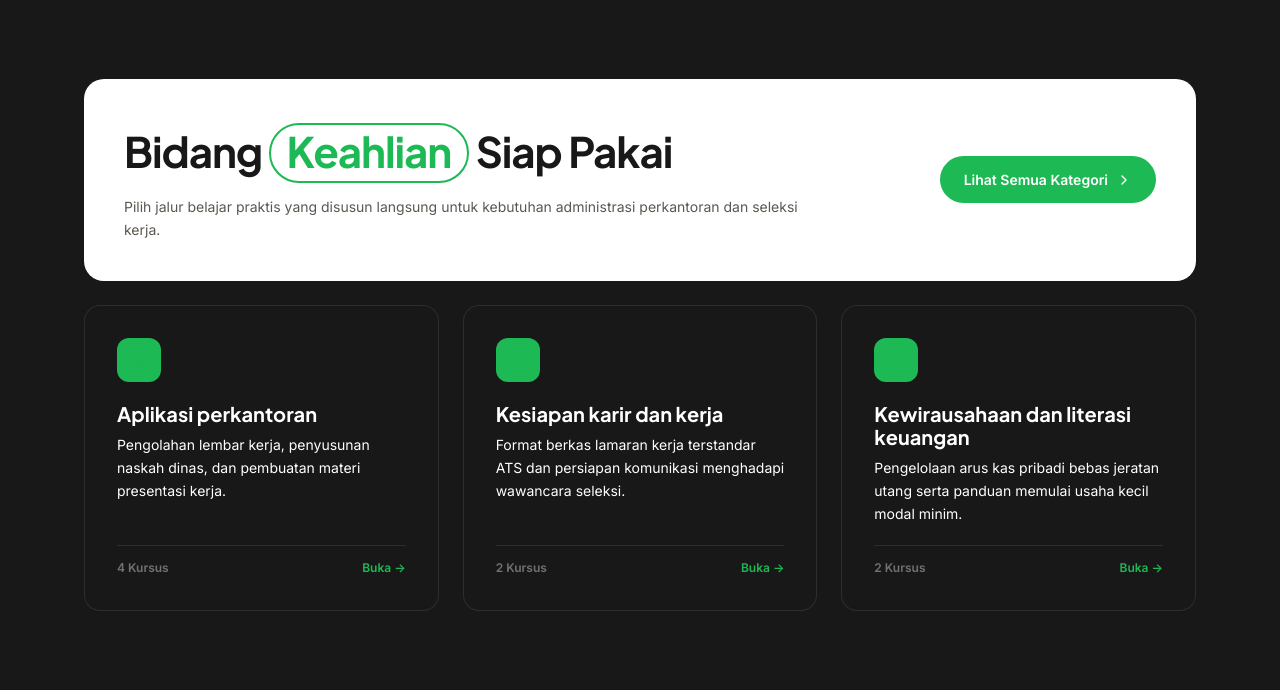
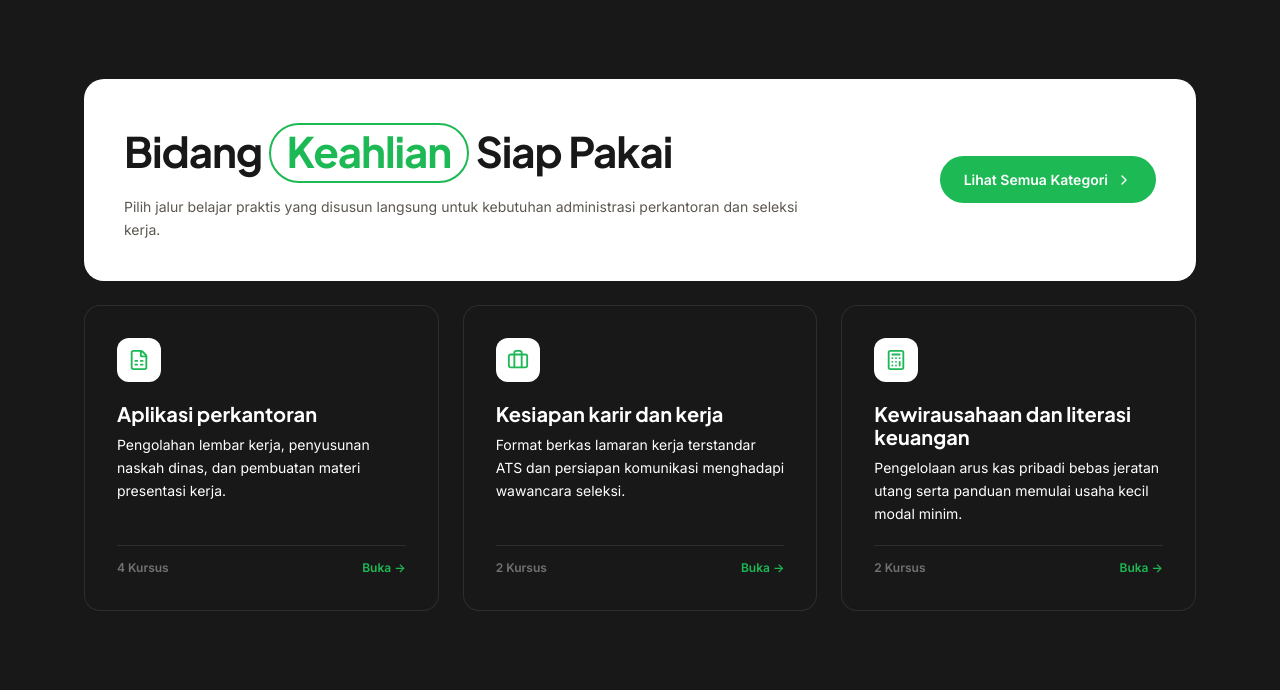
Before and after one commit to NarendroWicaksono/no-poverty-mission, a PHP site: page /skill4life/ in a window 1280 px wide. Shown: the part 1197-1887 px from the top of the page. Run offline with PHP 8.4, Linux system fonts and the light colour scheme; data comes from the database, SQL or seed files in the repository.

Commit message:
fix(home): change category icon box from green to white

```diff
--- a/app/Views/home/index.php
+++ b/app/Views/home/index.php
@@ -210,7 +210,7 @@
     width: 44px;
     height: 44px;
     border-radius: 12px;
-    background-color: var(--aksen-tipis);
+    background-color: #FFFFFF;
     color: var(--aksen);
     display: inline-flex;
     align-items: center;
```
